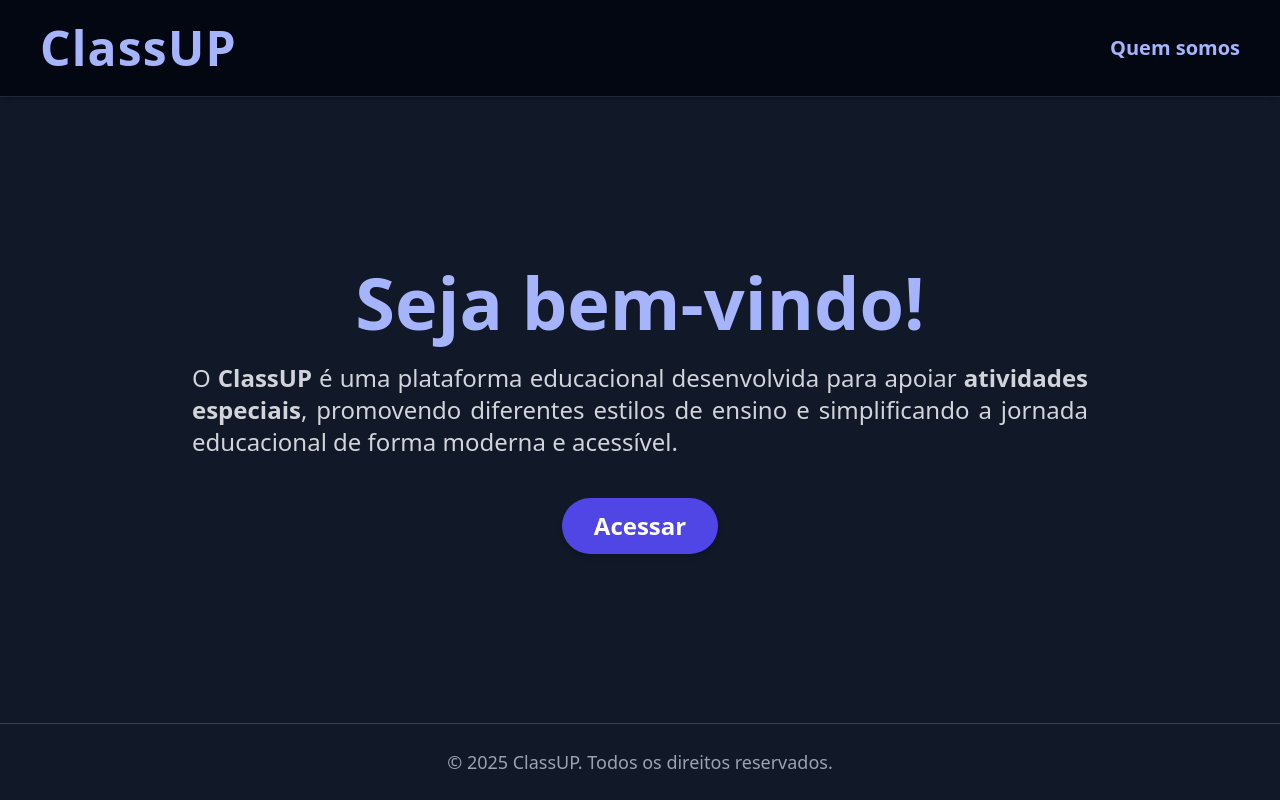
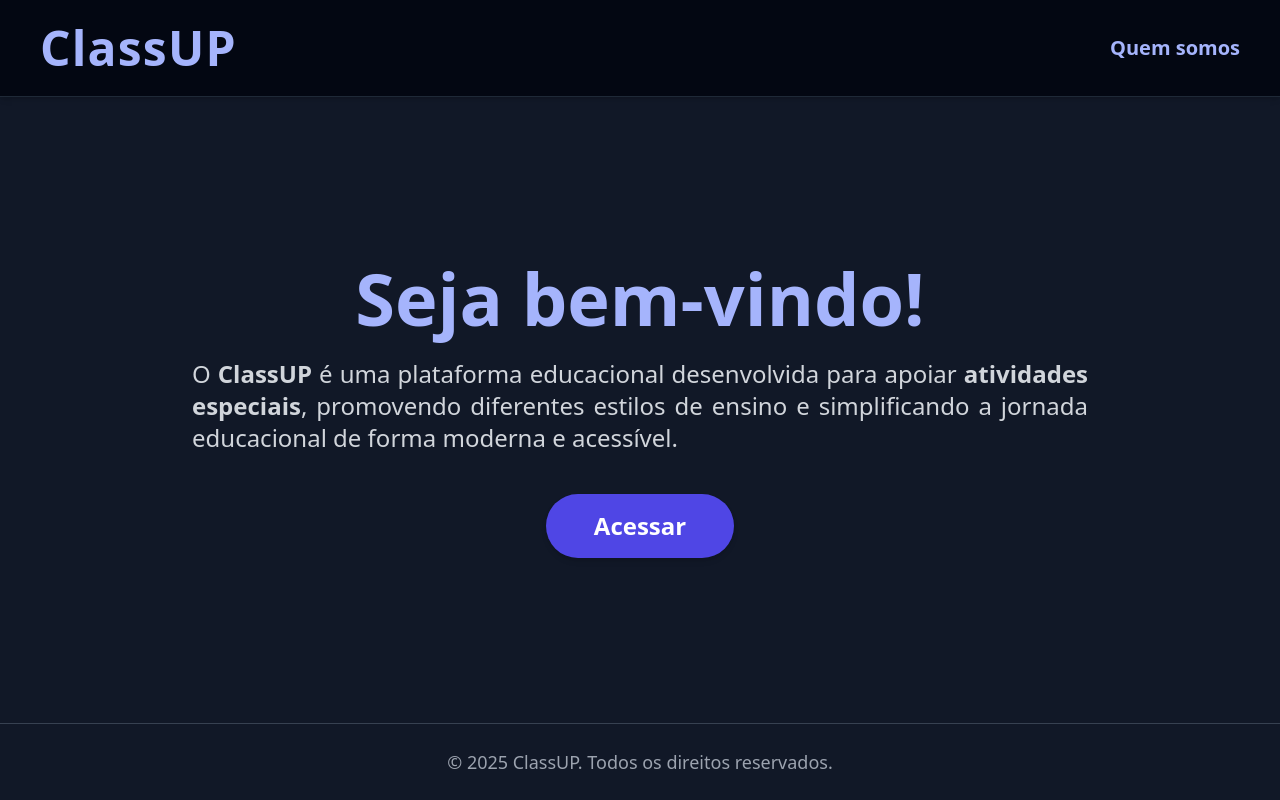
Before and after one commit to felipexxxxx/ClassUP-Frontend, a React (Vite) app: page /TelaInicial in a window 1280 px wide. Built offline with nearby package versions, Linux system fonts and the light colour scheme.

Commit message:
aumento leve do botao Acessar e header com hoover no classup

```diff
--- a/src/components/layout/Header.jsx
+++ b/src/components/layout/Header.jsx
@@ -39,14 +39,14 @@ export default function Header({ nomeSala = "", exibirSala = true }) {
   return (
     <header className="flex items-center justify-between px-10 py-6 border-b border-gray-800 bg-gray-950 shadow-md">
       <h1
-        className="text-5xl font-extrabold text-indigo-300 tracking-wide cursor-pointer"
+        className="text-5xl font-extrabold text-indigo-300 tracking-wide cursor-pointer hover:text-indigo-100 transition duration-200"
         onClick={handleClickLogo}
       >
         ClassUP
       </h1>
 
       {exibirSala && (
-        <div className="text-2xl font-semibold text-white flex-1 text-center -ml-20">
+        <div className="absolute left-1/2 transform -translate-x-1/2 text-2xl font-semibold text-white">
           {nomeSala}
         </div>
       )}
--- a/src/pages/TelaInicial.jsx
+++ b/src/pages/TelaInicial.jsx
@@ -31,7 +31,7 @@ export default function TelaInicial() {
 
         <motion.button
           onClick={() => navigate("/login")}
-          className="bg-indigo-600 hover:bg-indigo-700 transition-all duration-300 text-white font-semibold py-3 px-8 rounded-full shadow-md text-2xl"
+          className="bg-indigo-600 hover:bg-indigo-700 transition-all duration-300 text-white font-semibold py-4 px-12 rounded-full shadow-md text-2xl"
           whileTap={{ scale: 0.95 }}
           whileHover={{ scale: 1.05 }}
         >
```
